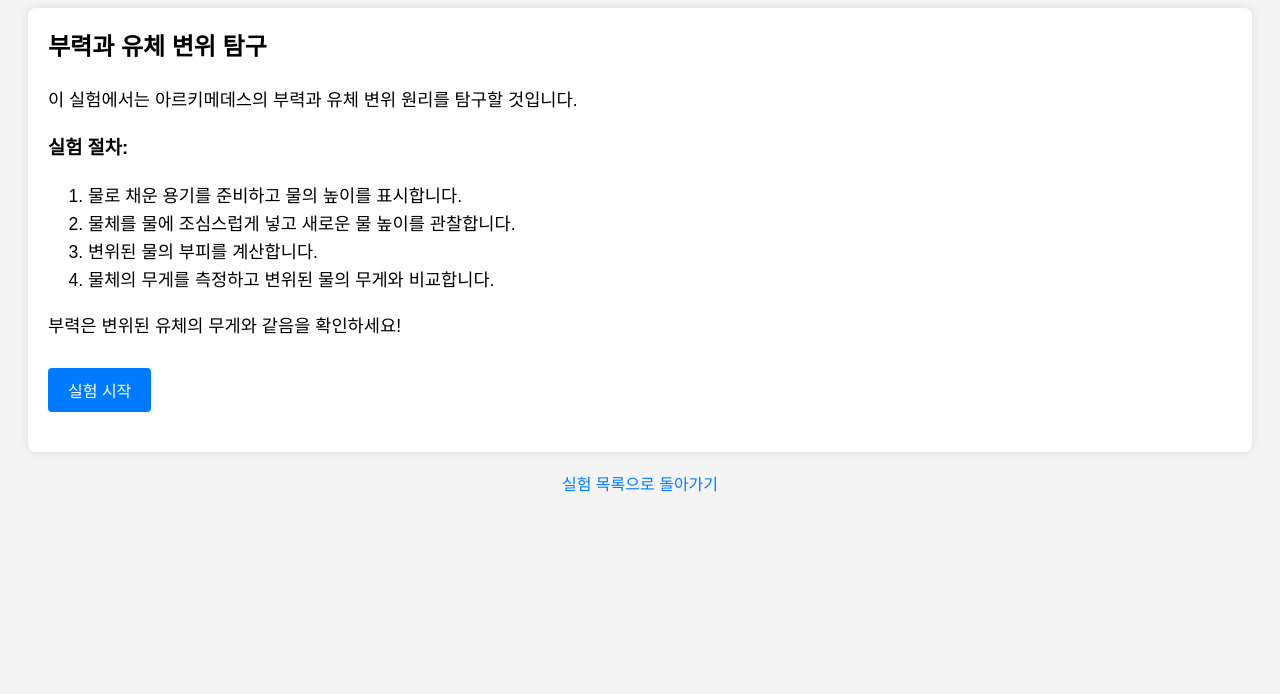
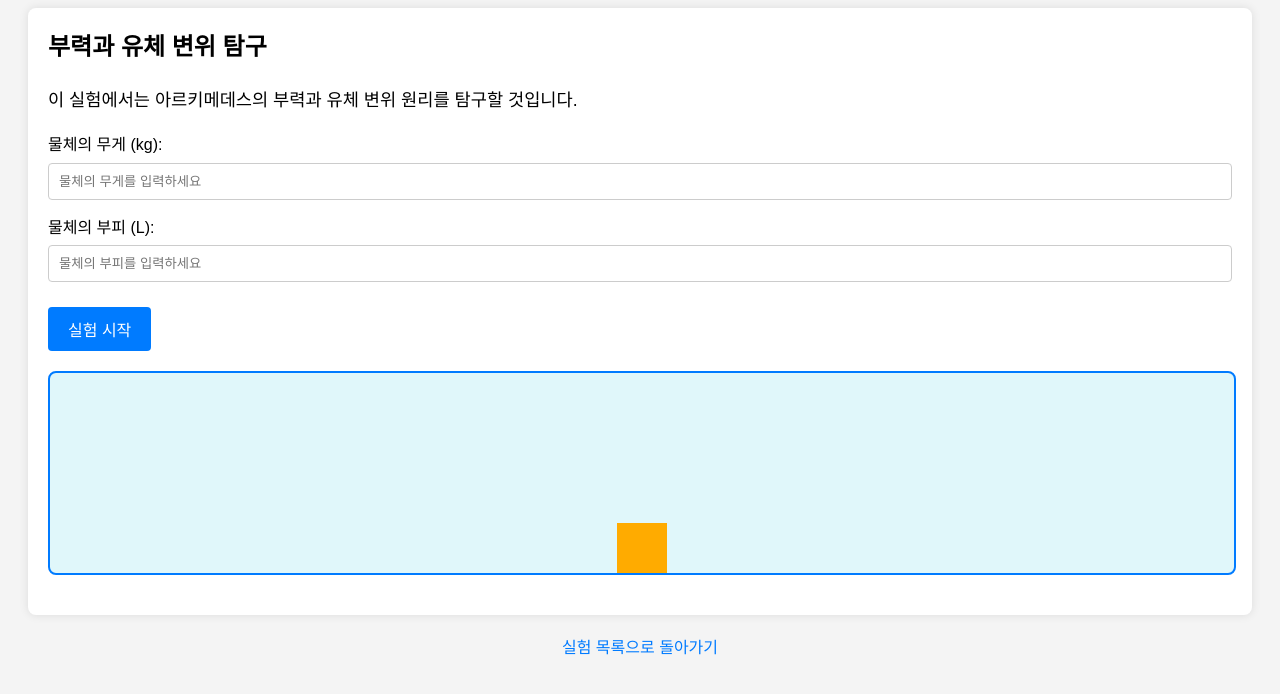
Before and after one commit to Reasonofmoon/science-labs, a website: page experiments/archimedes-principle.html in a window 1280 px wide. Shown: the part 114-808 px from the top of the page. Drawn offline with Linux system fonts and the light colour scheme.

Commit message:
Update archimedes-principle.html

```diff
--- a/experiments/archimedes-principle.html
+++ b/experiments/archimedes-principle.html
@@ -45,6 +45,37 @@
             color: #007BFF;
             text-decoration: none;
         }
+        .input-group {
+            margin-bottom: 15px;
+        }
+        .input-group label {
+            display: block;
+            margin-bottom: 5px;
+        }
+        .input-group input {
+            width: calc(100% - 22px);
+            padding: 10px;
+            border: 1px solid #ccc;
+            border-radius: 4px;
+        }
+        #animation {
+            margin: 20px 0;
+            width: 100%;
+            height: 200px;
+            position: relative;
+            background: #e0f7fa;
+            border: 2px solid #007BFF;
+            border-radius: 8px;
+        }
+        #object {
+            width: 50px;
+            height: 50px;
+            background: #ffab00;
+            position: absolute;
+            bottom: 0;
+            left: calc(50% - 25px);
+            transition: bottom 2s;
+        }
     </style>
 </head>
 <body>
@@ -55,15 +86,18 @@
         <section class="experiment-details">
             <h2>부력과 유체 변위 탐구</h2>
             <p>이 실험에서는 아르키메데스의 부력과 유체 변위 원리를 탐구할 것입니다.</p>
-            <h3>실험 절차:</h3>
-            <ol>
-                <li>물로 채운 용기를 준비하고 물의 높이를 표시합니다.</li>
-                <li>물체를 물에 조심스럽게 넣고 새로운 물 높이를 관찰합니다.</li>
-                <li>변위된 물의 부피를 계산합니다.</li>
-                <li>물체의 무게를 측정하고 변위된 물의 무게와 비교합니다.</li>
-            </ol>
-            <p>부력은 변위된 유체의 무게와 같음을 확인하세요!</p>
+            <div class="input-group">
+                <label for="weight">물체의 무게 (kg):</label>
+                <input type="number" id="weight" placeholder="물체의 무게를 입력하세요">
+            </div>
+            <div class="input-group">
+                <label for="volume">물체의 부피 (L):</label>
+                <input type="number" id="volume" placeholder="물체의 부피를 입력하세요">
+            </div>
             <button onclick="startExperiment()">실험 시작</button>
+            <div id="animation">
+                <div id="object"></div>
+            </div>
             <div class="result" id="result"></div>
         </section>
     </main>
@@ -73,11 +107,31 @@
 
     <script>
         function startExperiment() {
+            const weight = parseFloat(document.getElementById('weight').value);
+            const volume = parseFloat(document.getElementById('volume').value);
             const resultDiv = document.getElementById('result');
-            resultDiv.innerHTML = '<p>물체를 물에 넣고 있습니다...</p>';
+            const object = document.getElementById('object');
+            const densityOfWater = 1; // 1 kg/L
+
+            if (isNaN(weight) || isNaN(volume) || weight <= 0 || volume <= 0) {
+                resultDiv.innerHTML = '<p>올바른 값을 입력하세요.</p>';
+                return;
+            }
+
+            const displacedWaterWeight = volume * densityOfWater;
+            const buoyantForce = displacedWaterWeight;
+            const isFloating = buoyantForce >= weight;
+
+            object.style.bottom = isFloating ? '150px' : '0';
+
             setTimeout(() => {
-                resultDiv.innerHTML += '<p>물의 변위가 발생했습니다! 부력은 변위된 물의 무게와 같습니다.</p>';
-            }, 3000);
+                resultDiv.innerHTML = `
+                    <p>물체의 무게: ${weight} kg</p>
+                    <p>변위된 물의 무게: ${displacedWaterWeight} kg</p>
+                    <p>부력: ${buoyantForce} N</p>
+                    <p>결과: 물체는 ${isFloating ? '뜨고' : '가라앉고'} 있습니다.</p>
+                `;
+            }, 2000);
         }
     </script>
 </body>
```
